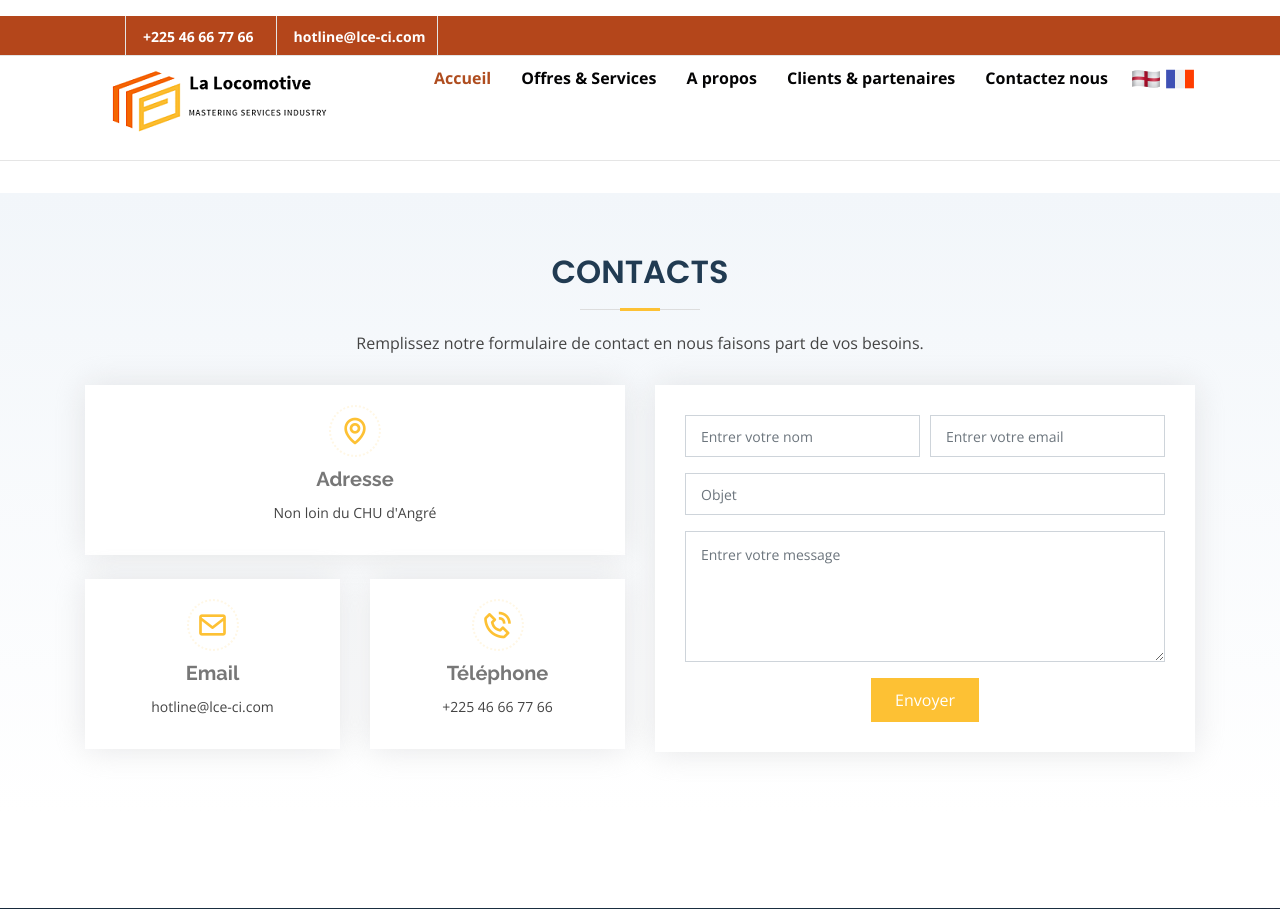
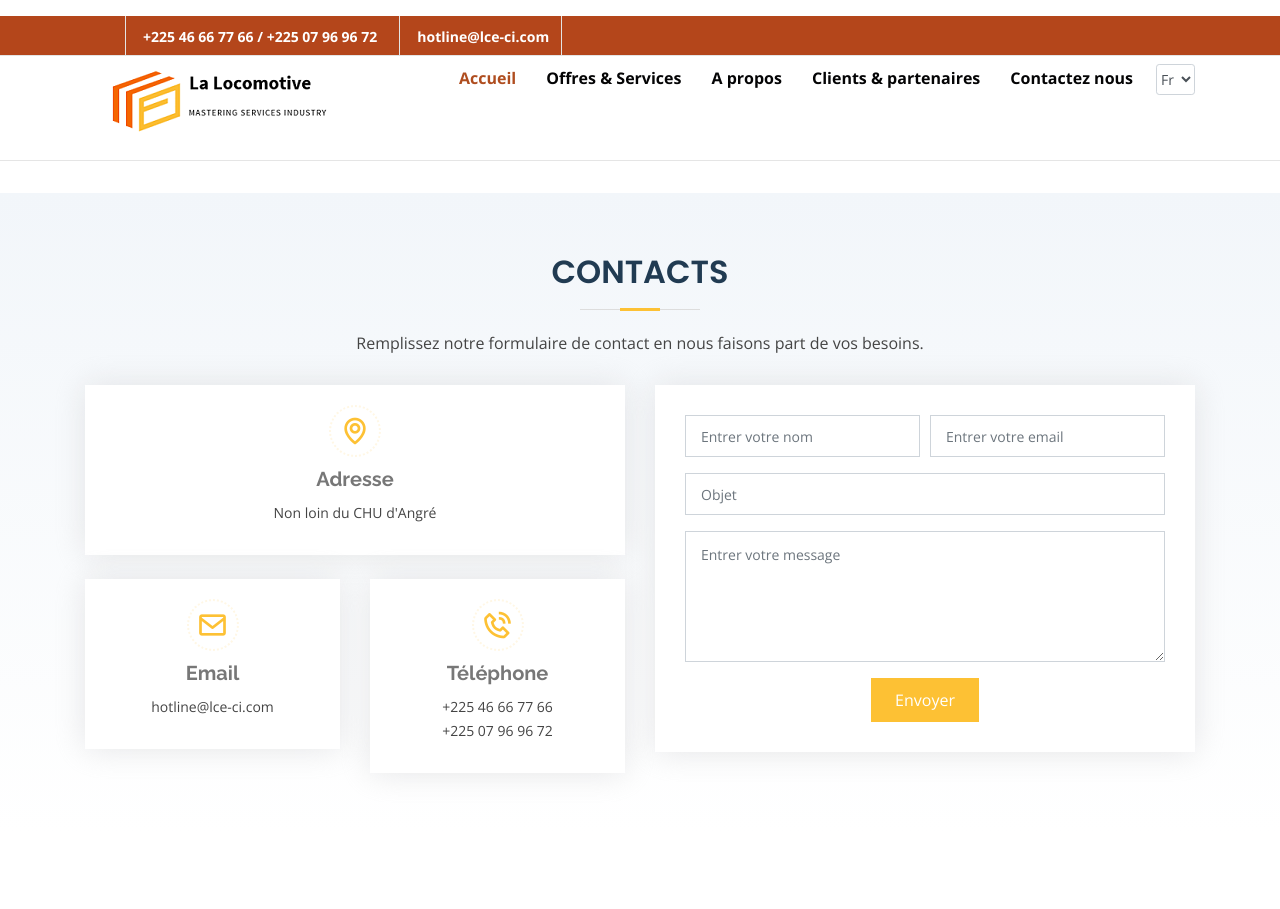
Before and after one commit to cedricanani1/igp-portail, a PHP site: page /lce_tech/contacts.php in a window 1280 px wide. Shown: the top 909 px of the page. Run offline with PHP 8.4, Linux system fonts and the light colour scheme.

Commit message:
updating

```diff
--- a/lce_tech/contacts.php
+++ b/lce_tech/contacts.php
@@ -28,14 +28,14 @@
                 <div class="info-box mt-4" data-aos="fade-up" data-aos-delay="100">
                   <i class="bx bx-envelope"></i>
                   <h3>Email</h3>
-                  <p>hotline@lce-ci.com</p>
+                  <p>hotline@lce-ci.com <br></p>
                 </div>
               </div>
               <div class="col-md-6">
                 <div class="info-box mt-4" data-aos="fade-up" data-aos-delay="100">
                   <i class="bx bx-phone-call"></i>
                   <h3>Téléphone</h3>
-                  <p>+225 46 66 77 66<br></p>
+                  <p>+225 46 66 77 66 <br> +225 07 96 96 72</p>
                 </div>
               </div>
             </div>
--- a/lce_tech/include/footer.php
+++ b/lce_tech/include/footer.php
@@ -3,12 +3,30 @@
 ?>
     <footer id="footer">
         <div class="container footer-bottom clearfix">
-        <div class="copyright">
-            &copy; <strong><span>Lce-ci</span></strong>. 2020
+            <div class="copyright">
+                &copy; <strong><span>Lce-ci</span></strong>. 2020
+            </div>
+
+
         </div>
-      <!--  <div class="credits">
-            <a href="https://bootstrapmade.com/">BootstrapMade</a>
-        </div>-->
+        <div class="row">
+            <div>
+                <a href="#" style="text-decoration: none">
+                    <img src="https://img.icons8.com/color/48/000000/linkedin.png" alt="Icon linkedln">
+                </a>
+                <a href="#" style="text-decoration: none">
+                    <img src="https://img.icons8.com/color/48/000000/facebook.png" alt="Icon Facebook"/>
+                </a>
+                <a href="#" style="text-decoration: none">
+                    <img src="https://img.icons8.com/color/48/000000/twitter-squared.png" alt="Icon Twitter">
+                </a>
+                <a href="#" style="text-decoration: none">
+                    <img src="https://img.icons8.com/color/48/000000/youtube-squared.png" alt="Icon Youtube">
+                </a>
+                <a href="#" style="text-decoration: none">
+                    <img src="https://img.icons8.com/color/48/000000/instagram-new.png" alt="Icon Instagram">
+                </a>
+            </div>
         </div>
 
         <a href="#" class="back-to-top"><i class="icofont-simple-up"></i></a>
--- a/lce_tech/include/header.php
+++ b/lce_tech/include/header.php
@@ -43,7 +43,10 @@
                             <li>
                                 <div class="phone">
                                     <i class="fa fa-phone" style="color:rgb(92, 63, 63);"></i>
-                                  <a href="#" style="color:rgb(255, 255, 255);"><b> +225 46 66 77 66</b></a>
+                                  <a href="#" style="color:rgb(255, 255, 255);">
+                                      <b> +225 46 66 77 66 / +225 07 96 96 72</b>
+                                      <b> </b>
+                                  </a>
                                 </div>
                             </li>
                             <li>
@@ -72,19 +75,14 @@
           <li><a href="about_us.php"><b>A propos</b></a></li>
           <li><a href="clients.php"><b>Clients & partenaires</b></a></li>
           <li><a href="contacts.php"><b>Contactez nous</b></a></li>
-            <li class="my-2 ml-2" style="cursor: pointer"><img src="../assets/img/lang/en.png" width="30" height="30" alt="en"></li>
-            <li class="my-2 ml-1" style="cursor: pointer"><img src="../assets/img/lang/fr.png" width="30" height="30" alt="fr"></li>
+
+            <li class="ml-2 mt-2">
+                <select class="form-control form-control-sm">
+                    <option style="cursor: pointer;">Fr</option>
+                    <option style="cursor: pointer;">En</option>
+                </select>
+            </li>
         </ul>
-          <div class="navbar-collapse collapse w-100 order-3 dual-collapse2">
-              <ul class="navbar-nav ml-auto">
-                  <li class="nav-item">
-                      <a class="nav-link" href="#">Right</a>
-                  </li>
-                  <li class="nav-item">
-                      <a class="nav-link" href="#">Link</a>
-                  </li>
-              </ul>
-          </div>
       </nav>
 
     </div>
```
